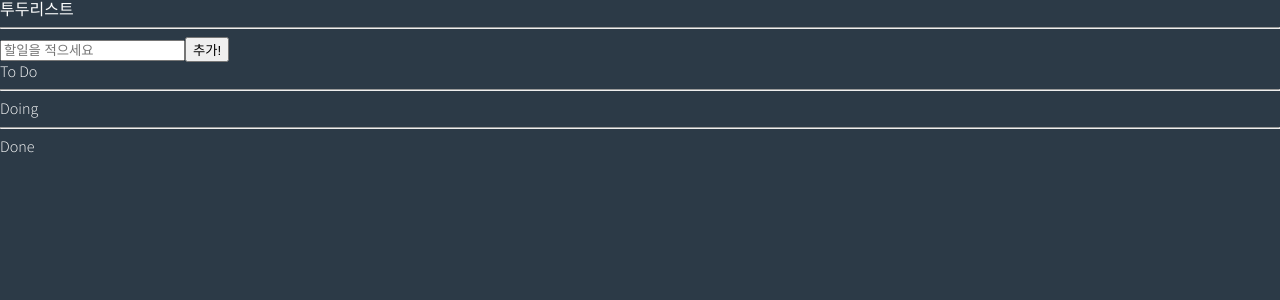
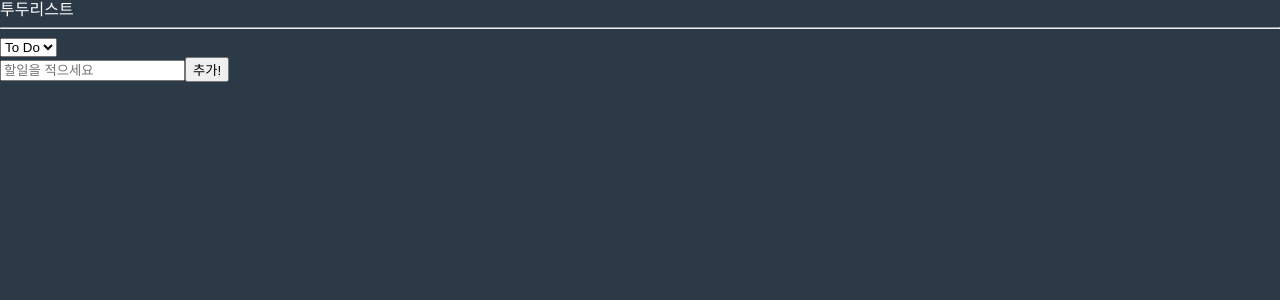
Before and after one commit to seoyeonpp/React-todo, a React (Create React App) app in the folder todo/: page / in a window 1280 px wide. Shown: the top 300 px of the page. Built offline with nearby package versions, Linux system fonts and the light colour scheme.

Commit message:
Recoil selector 학습 / 원하는 조건에 받는 배열만 랜더링 되도록

```diff
--- a/todo/src/atoms.tsx
+++ b/todo/src/atoms.tsx
@@ -5,6 +5,11 @@ export interface IToDo {
     id: number;
     category: "TODO" | "DOING" | "DONE";
 }
+
+export const categoryState = atom({
+    key: "category",
+    default: "TODO",
+})
 
 export const toDoState = atom<IToDo[]>({
     key: "toDo",
@@ -15,10 +20,7 @@ export const toDoSelector = selector({
     key: "toDoSelector",
     get: ({ get }) => {
         const toDos = get(toDoState);
-        return [
-            toDos.filter((toDo) => toDo.category === "TODO"),
-            toDos.filter((toDo) => toDo.category === "DOING"),
-            toDos.filter((toDo) => toDo.category === "DONE")
-        ]
+        const category = get(categoryState);
+        return toDos.filter((toDo) => toDo.category === category)
     }
 })
--- a/todo/src/components/ToDoList.tsx
+++ b/todo/src/components/ToDoList.tsx
@@ -1,5 +1,6 @@
-import { useRecoilValue } from 'recoil';
-import { toDoSelector, toDoState } from '../atoms';
+import React from 'react';
+import { useRecoilState, useRecoilValue } from 'recoil';
+import { categoryState, toDoSelector, toDoState } from '../atoms';
 import CreateToDo from './CreateToDo';
 import ToDo from './ToDo';
 
@@ -9,26 +10,23 @@ function ToDoList() {
     // const toDos = useRecoilValue(toDoState);
     // const value = useRecoilValue(toDoState);
     // const modFn = useSetRecoilState(toDoState);
-    const [toDo, doing, done] = useRecoilValue(toDoSelector)
+    const toDos = useRecoilValue(toDoSelector)
+    const [category, setCategory] = useRecoilState(categoryState);
+    const onInput = (event: React.FormEvent<HTMLSelectElement>) => {
+        setCategory(event.currentTarget.value)
+    }
+    console.log(category);
     return (
         <div>
             <h1>투두리스트</h1>
             <hr />
+            <select value={category} onInput={onInput}>
+                <option value="TODO">To Do</option>
+                <option value="DOING">Doing</option>
+                <option value="DONE">Done</option>
+            </select>
             <CreateToDo />
-            <h2>To Do</h2>
-            <ul>
-                {toDo.map((toDo) => <ToDo key={toDo.id} {...toDo} />)}
-            </ul>
-            <hr />
-            <h2>Doing</h2>
-            <ul>
-                {doing.map((toDo) => <ToDo key={toDo.id} {...toDo} />)}
-            </ul>
-            <hr />
-            <h2>Done</h2>
-            <ul>
-                {done.map((toDo) => <ToDo key={toDo.id} {...toDo} />)}
-            </ul>
+            {toDos?.map((toDo) => <ToDo key={toDo.id} {...toDo} />)}
         </div>
     )
 }
```
